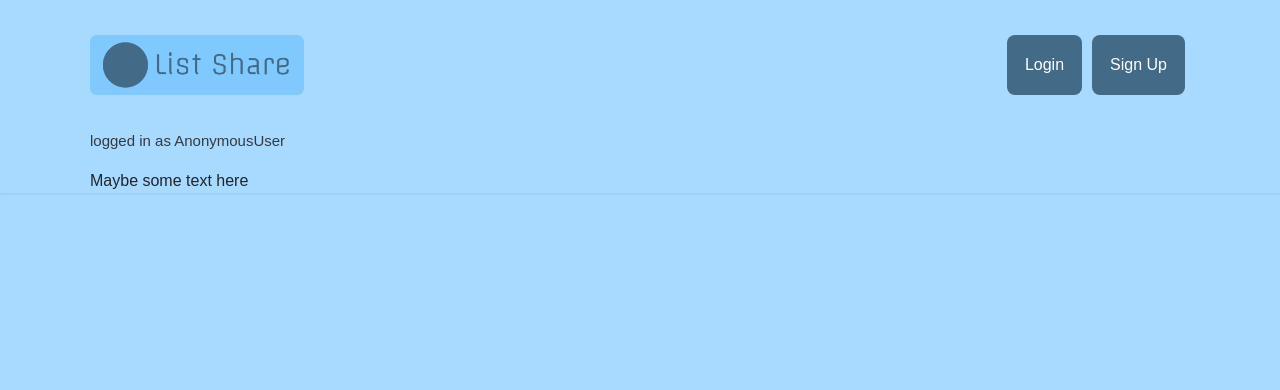
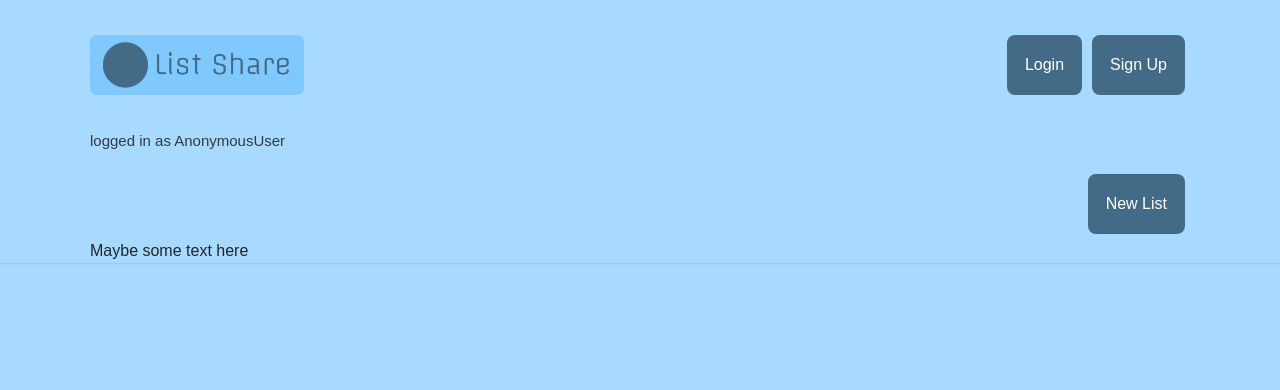
Before and after one commit to amccarthy9904/ListShare, a Django app: page / in a window 1280 px wide. Shown: the top 390 px of the page. Run offline with Django 3.2, Linux system fonts and the light colour scheme; data that the repository does not hold is empty; some libraries are stand-ins or nearby versions; some web fonts are replaced.

Commit message:
add button to make a new list

```diff
--- a/lists/templates/home.html
+++ b/lists/templates/home.html
@@ -1,6 +1,7 @@
 {% extends "base.html" %}
 {% block content %}
 <div>
+  <a id="new-list-button" class="login-link" href="{% url 'new_list' %}">New List</a>
   {% for list in lists %}
     <div class="listname">
       <a href="{% url 'list_detail' list.id %}">
```
